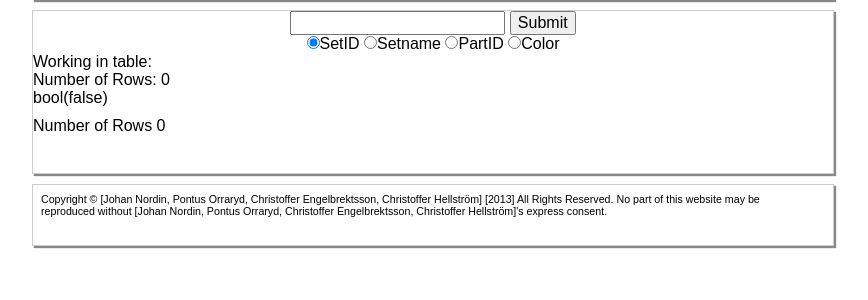
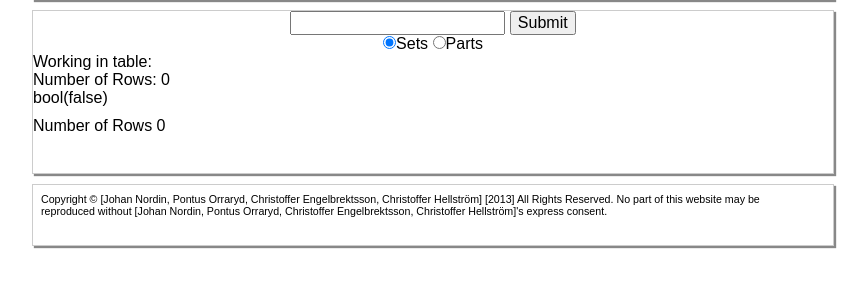
Before and after one commit to Porraryd/LegoEP, a PHP site: page /resultat.php?search=1 in a window 1280 px wide. Shown: the part 110-410 px from the top of the page, without its empty margins (207-1075 px from the left). Run offline with PHP 8.4, Linux system fonts and the light colour scheme; data that the repository does not hold is empty.

Commit message:
Kombinerat Setname och setID så den söker båda samtdigt

```diff
--- a/php/form.php
+++ b/php/form.php
@@ -4,9 +4,7 @@
 
 						<input type="text" name="search">
 						<input type="submit" value="Submit"><br>
-						<input type="radio" name="type" value="SetID" autocomplete="off" checked='checked'>SetID
-						<input type="radio" name="type" value="Setname" autocomplete="off">Setname
-						<input type="radio" name="type" value="PartID" autocomplete="off">PartID
-						<input type="radio" name="type" value="Colorname" autocomplete="off">Color
+						<input type="radio" name="type" value="sets" autocomplete="off" checked='checked'>Sets
+						<input type="radio" name="type" value="parts" autocomplete="off">Parts
 					</form>
 			</div>
--- a/resultat.php
+++ b/resultat.php
@@ -17,10 +17,8 @@ include "templates/header.php";
 				$type   = $_GET['type'];
 
 				//koppla val med tabell
-				$keys = array('SetID' => 'sets',
-							  'Setname' => 'sets',
-						  	  'PartID' => 'parts',
-						  	  'Colorname' => 'colors');
+				$keys = array('sets' => 'sets',
+							  'parts' => 'parts');
 
 				//Leta reda på rätt tabell
 				foreach ($keys as $key => $value) {
@@ -41,7 +39,7 @@ include "templates/header.php";
 
  //Skickar frågan till connect_db
 				//AND $type = '$search'
-	$x = query("SELECT * FROM $tablename WHERE 1 AND $type LIKE '%{$search}%' LIMIT $start_from, $ITEMS_PER_PAGE ");
+	$x = query("SELECT * FROM $tablename WHERE 1 AND (Setname LIKE '%{$search}%' OR SetID LIKE '%{$search}%') LIMIT $start_from, $ITEMS_PER_PAGE ");
 
 						//information om vad som man får tillbaka från frågan
 				echo 'Working in table: ' . $tablename . '<br>';
@@ -66,7 +64,7 @@ include "templates/header.php";
 				echo "</table>";
 
 	//Query för att räkna hur många objekt som finns. BÖR ÄNDRAS TILL ETT COUNT()-kommando för att optimera.
-	$countquery = query("SELECT * FROM $tablename WHERE 1 AND $type LIKE '%{$search}%'");
+	$countquery = query("SELECT * FROM $tablename WHERE 1 AND (Setname LIKE '%{$search}%' OR SetID LIKE '%{$search}%')");
 	$totalcount = mysql_num_rows($countquery);
 	echo 'Number of Rows ' .  $totalcount . '<br><br>';
 
```
